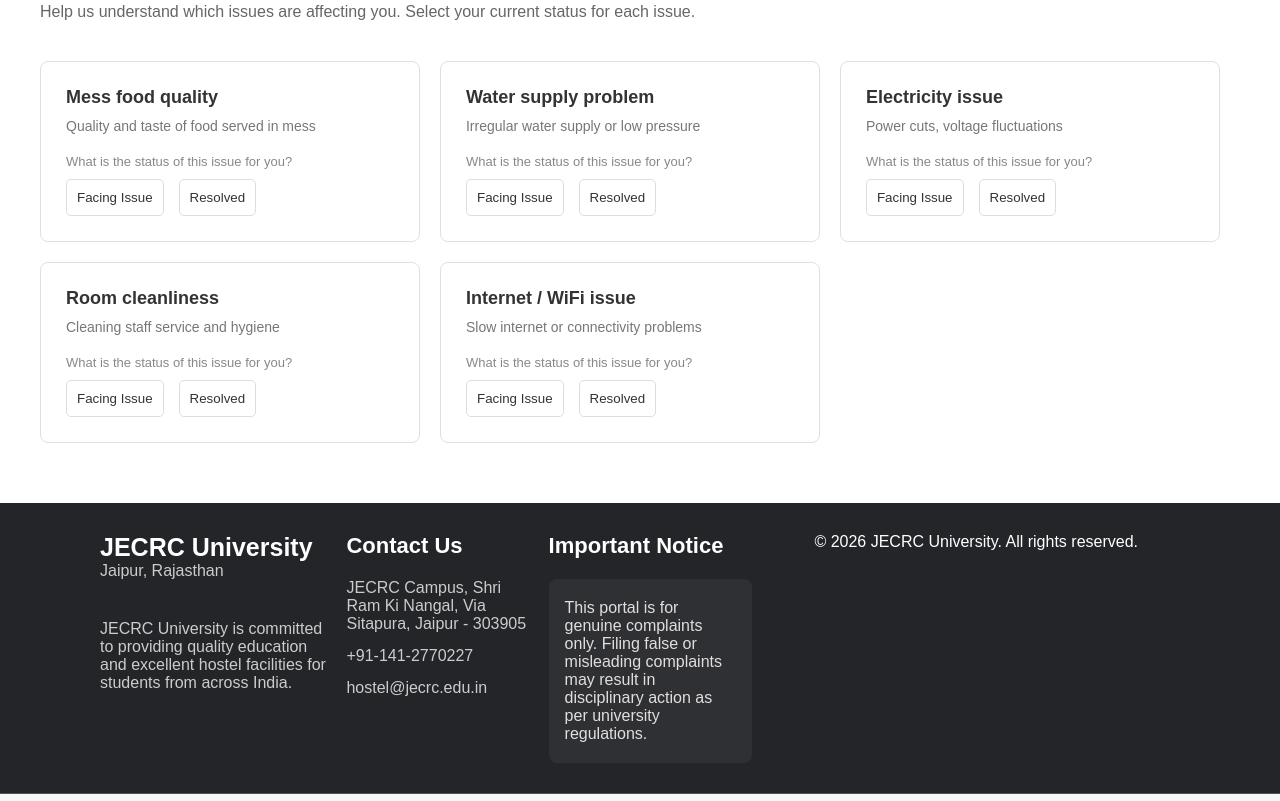
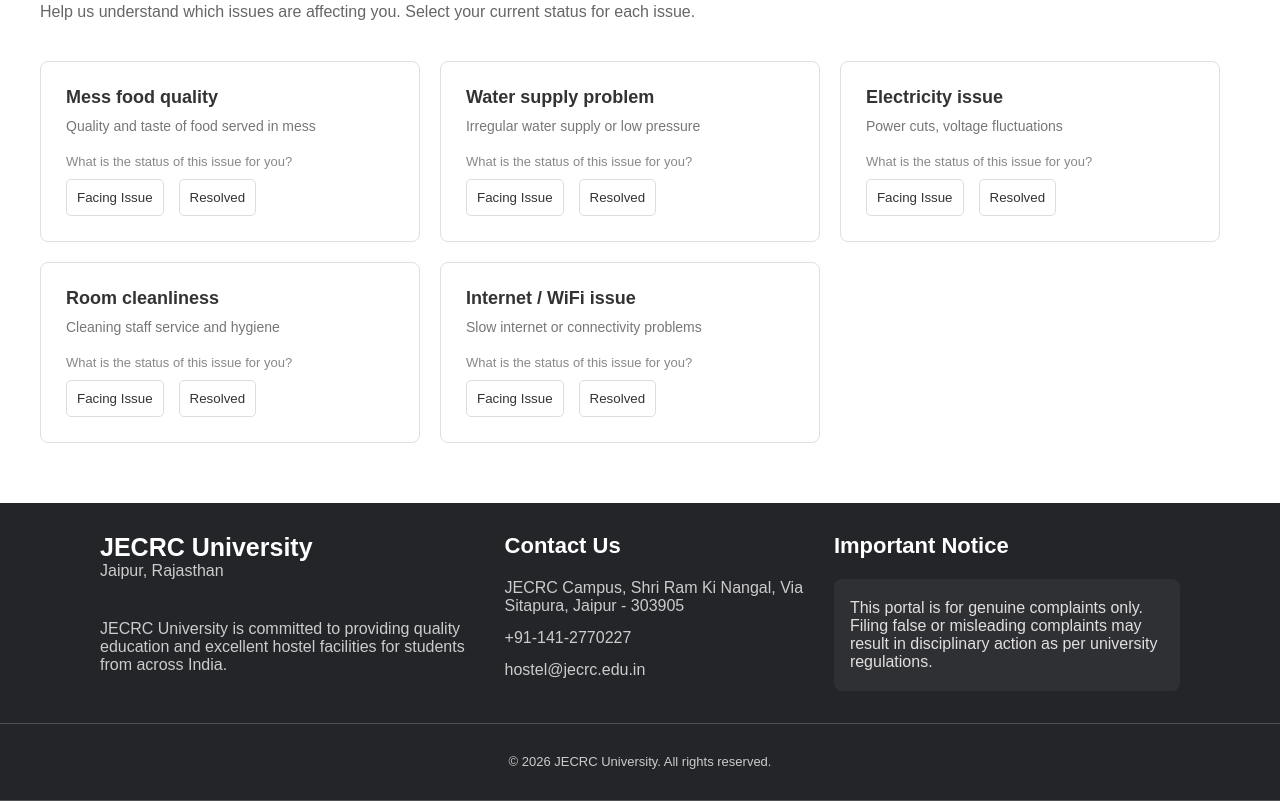
Before and after one commit to NikunjPareek/Hostel-helper-project, a plain HTML site: page frontend/Student/home.html in a window 1280 px wide. Shown: the part 1846-2647 px from the top of the page. Drawn offline with Linux system fonts and the light colour scheme.

Commit message:
change: update login page and footer

```diff
--- a/frontend/Student/footer.html
+++ b/frontend/Student/footer.html
@@ -22,8 +22,11 @@
       This portal is for genuine complaints only. Filing false or misleading complaints may result in disciplinary action as per university regulations.
     </p>
   </div>
+</footer>
 
-  <div class="bottom-fotter">
+<!-- bottom-footer -->
+<footer>
+  <div class="bottom-footer">
     <span class="copyright">© 2026 JECRC University. All rights reserved.</span>
-    </div>
+  </div>
 </footer>
--- a/frontend/assets/css/common.css
+++ b/frontend/assets/css/common.css
@@ -134,7 +134,6 @@ footer{
     padding: 30px 100px;
     background-color:rgba(29, 30, 33, 0.964);
     color:white;
-    bottom: 0;
     width: 100%;
     gap: 20px;
     border-bottom:0.1px solid rgba(255, 255, 255, 0.2) ;
@@ -185,6 +184,12 @@ footer{
     max-width: 540px;
 }
 
-.bottom-fotter{
+.bottom-footer {
     width: 100%;
-    text-align: center;}
+    text-align: center;
+    padding: 0.1px 0;
+    margin-top: 0.1px;
+    margin: 0;
+    font-size: 13px;
+    color: #ccc;
+}
```
Also changed, not shown: frontend/Login/login.html (+2 -0 lines), frontend/Login/login.js (+0 -10 lines).
